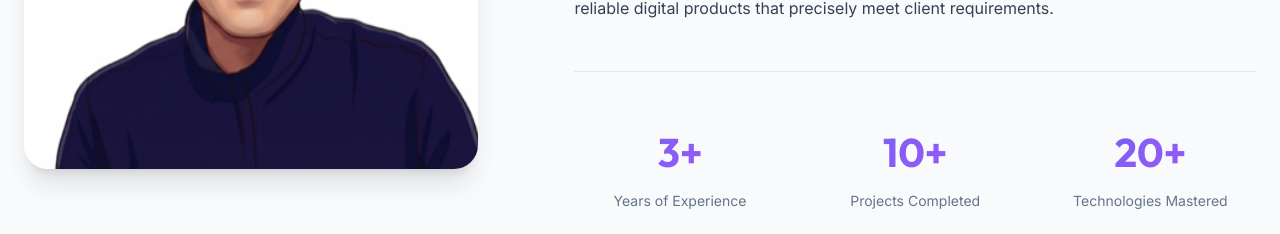
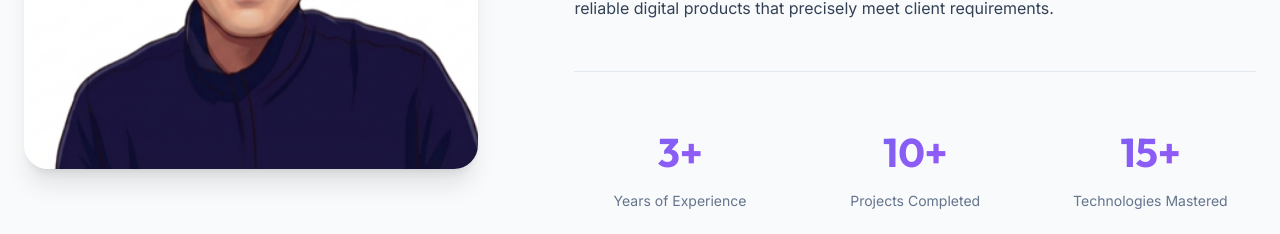
Before and after one commit to tibco87/Portfolio, a React (Vite) app: page / in a window 1280 px wide. Shown: the part 1380-1614 px from the top of the page. Built offline with nearby package versions, Linux system fonts and the light colour scheme.

Commit message:
Update About stats and finalize project

```diff
--- a/src/components/sections/About.jsx
+++ b/src/components/sections/About.jsx
@@ -15,7 +15,7 @@ function About() {
     const stats = [
         { key: 'yearsExperience', value: '3+' },
         { key: 'projectsCompleted', value: '10+' },
-        { key: 'technologiesUsed', value: '20+' },
+        { key: 'technologiesUsed', value: '15+' },
     ];
 
     const currentProfileImage = resolvedTheme === 'light' ? profileImageLight : profileImage;
```
